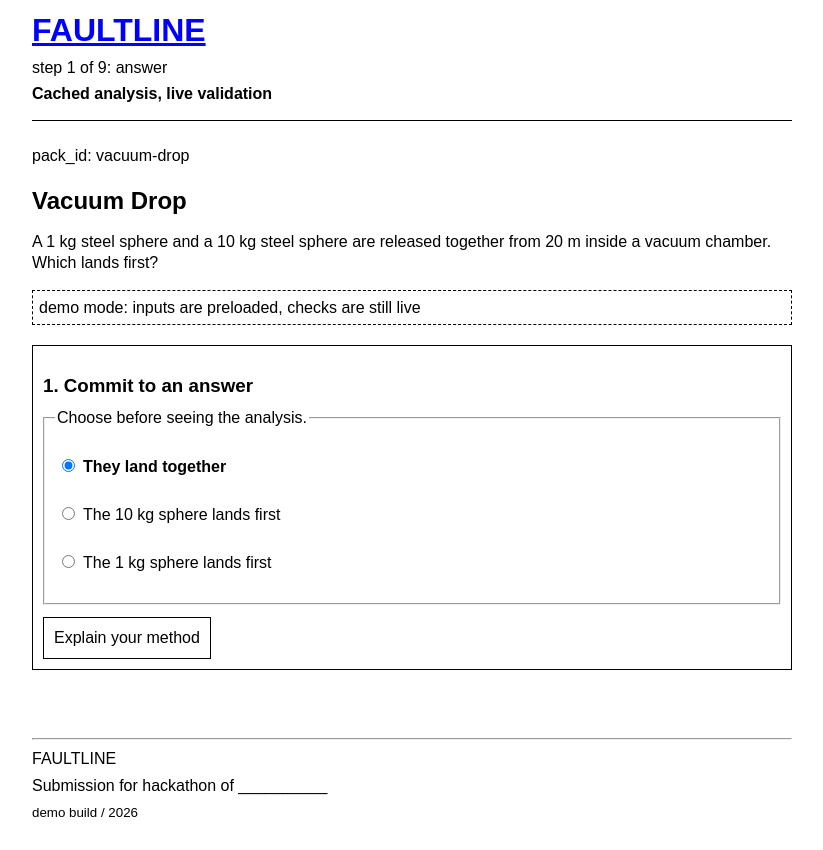
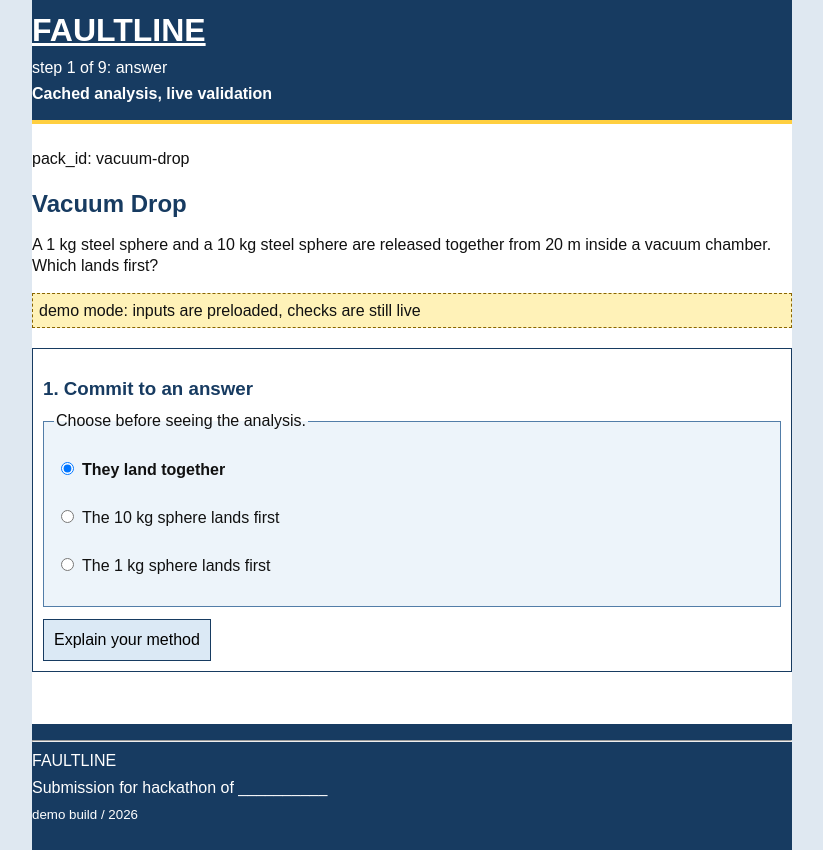
Before and after one commit to nirvairsndhu/faultline-learning, a Next.js app: page /demo in a window 1280 px wide. Shown: the whole page, without its empty margins (228-1051 px from the left). Built offline with nearby package versions, Linux system fonts and the light colour scheme.

Commit message:
style: add color to raw interface

```diff
--- a/app/globals.css
+++ b/app/globals.css
@@ -3,12 +3,13 @@
 }
 
 html {
-  background: white;
-  color: black;
+  background: #dfe8f1;
+  color: #111111;
 }
 
 body {
   margin: 0;
+  color: #111111;
   font-family: Arial, Helvetica, sans-serif;
 }
 
@@ -21,12 +22,23 @@ footer {
 main {
   min-height: calc(100vh - 120px);
   padding-bottom: 32px;
+  background: #ffffff;
 }
 
 header {
   margin-bottom: 24px;
   padding: 12px 0;
-  border-bottom: 1px solid black;
+  border-bottom: 4px solid #ffcf40;
+  background: #173b61;
+  color: #ffffff;
+}
+
+header a {
+  color: #ffffff;
+}
+
+header a:hover {
+  color: #ffcf40;
 }
 
 header h1 {
@@ -58,6 +70,7 @@ h2,
 h3,
 h4 {
   margin-bottom: 8px;
+  color: #173b61;
 }
 
 p {
@@ -65,7 +78,7 @@ p {
 }
 
 a {
-  color: blue;
+  color: #174f9b;
 }
 
 a:hover {
@@ -118,12 +131,15 @@ a:active {
 
 .stage {
   padding: 10px;
-  border: 1px solid black;
+  border: 1px solid #173b61;
+  background: #ffffff;
 }
 
 fieldset {
   margin: 12px 0;
   padding: 10px;
+  border: 1px solid #527da8;
+  background: #edf4fa;
 }
 
 .choice {
@@ -152,8 +168,8 @@ textarea {
   margin-top: 4px;
   padding: 5px;
   color: black;
-  background: white;
-  border: 1px solid black;
+  background: #fffbe8;
+  border: 1px solid #173b61;
   resize: vertical;
 }
 
@@ -161,8 +177,8 @@ button {
   min-height: 42px;
   padding: 5px 10px;
   color: black;
-  background: white;
-  border: 1px solid black;
+  background: #dbe9f5;
+  border: 1px solid #173b61;
   border-radius: 0;
   font: inherit;
   cursor: pointer;
@@ -174,7 +190,7 @@ button:disabled {
 }
 
 button:hover:not(:disabled) {
-  background: #eeeeee;
+  background: #ffdf73;
 }
 
 button:active:not(:disabled) {
@@ -194,8 +210,8 @@ pre {
   max-width: 100%;
   overflow-x: auto;
   padding: 8px;
-  border: 1px solid black;
-  background: white;
+  border: 1px solid #6f6a4f;
+  background: #f4f0dc;
   white-space: pre-wrap;
   overflow-wrap: anywhere;
 }
@@ -207,8 +223,9 @@ pre {
 
 blockquote {
   margin-left: 0;
-  padding-left: 12px;
-  border-left: 3px solid black;
+  padding: 8px 8px 8px 12px;
+  border-left: 4px solid #174f9b;
+  background: #edf4fa;
 }
 
 dl {
@@ -235,20 +252,30 @@ table {
 th,
 td {
   padding: 6px;
-  border: 1px solid black;
+  border: 1px solid #173b61;
   text-align: left;
   vertical-align: top;
   overflow-wrap: anywhere;
 }
 
+th {
+  background: #173b61;
+  color: #ffffff;
+}
+
+tbody tr:nth-child(even) td {
+  background: #edf4fa;
+}
+
 tbody tr:hover td,
 tbody tr:hover th {
-  background: #f5f5f5;
+  background: #ffedaa;
 }
 
 .notice {
   padding: 6px;
-  border: 1px dashed black;
+  border: 1px dashed #8a6500;
+  background: #fff2b8;
 }
 
 .error {
@@ -277,6 +304,8 @@ summary:hover {
 
 footer {
   padding: 8px 0 20px;
+  background: #173b61;
+  color: #ffffff;
 }
 
 footer p {
```
